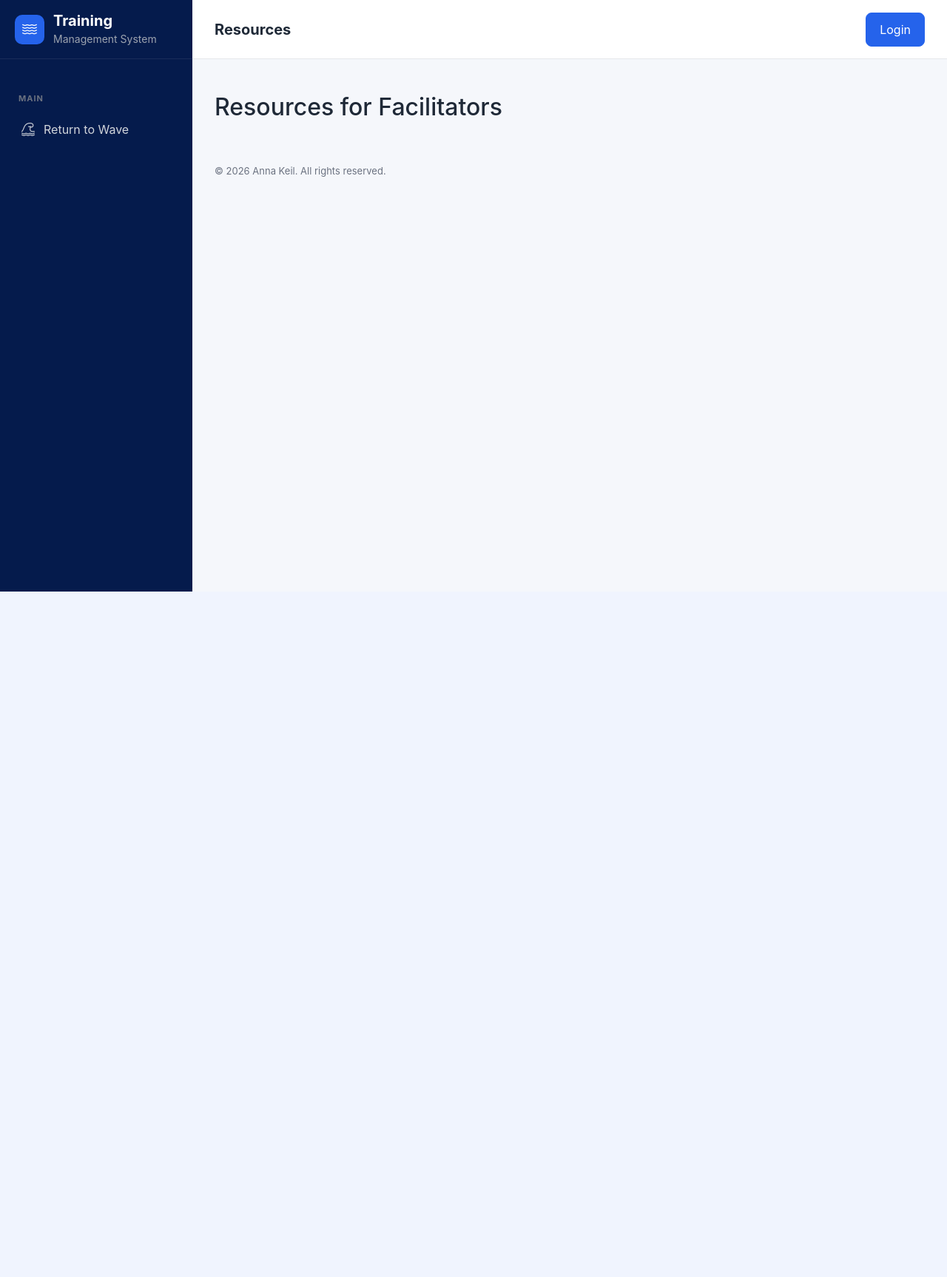
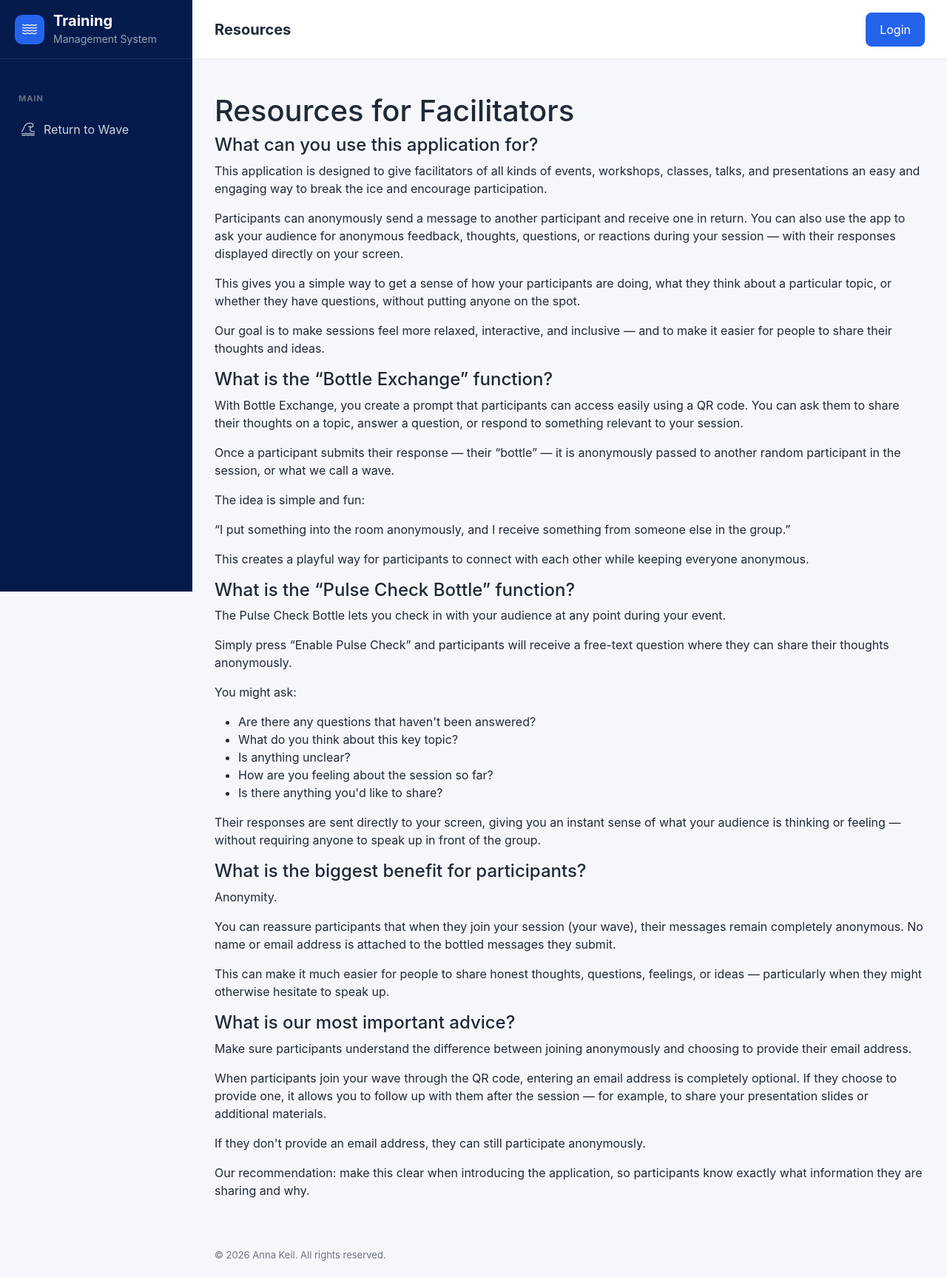
Before and after one commit to annakeil2/project-wave, a Django app: page /resources/ in a window 1280 px wide. Shown: the whole page at 74% size. Before the commit the page ends 800 px from the top, so only its background shows below. Run offline with Django 4.2, Linux system fonts and the light colour scheme.

Commit message:
feat: added content to resources subpage and added meta name and description

```diff
--- a/wave_project/wave_app/templates/base.html
+++ b/wave_project/wave_app/templates/base.html
@@ -11,10 +11,11 @@
         name="viewport"
         content="width=device-width, initial-scale=1.0"
     >
-
+    <meta name="description"
+        content="XXXX">
     <title>
         {% block title %}
-            Training Management System
+            Bottles Messages Application - Project Wave
         {% endblock %}
     </title>
 
--- a/wave_project/wave_app/templates/resources.html
+++ b/wave_project/wave_app/templates/resources.html
@@ -6,8 +6,123 @@
 
 {% block content %}
 
-<h2>Resources for Facilitators</h2>
+<h1>Resources for Facilitators</h1>
 
+<h4>What can you use this application for?</h4>
 
+<p>
+  This application is designed to give facilitators of all kinds of events, workshops,
+  classes, talks, and presentations an easy and engaging way to break the ice and
+  encourage participation.
+</p>
+
+<p>
+  Participants can anonymously send a message to another participant and receive one
+  in return. You can also use the app to ask your audience for anonymous feedback,
+  thoughts, questions, or reactions during your session — with their responses
+  displayed directly on your screen.
+</p>
+
+<p>
+  This gives you a simple way to get a sense of how your participants are doing, what
+  they think about a particular topic, or whether they have questions, without putting
+  anyone on the spot.
+</p>
+
+<p>
+  Our goal is to make sessions feel more relaxed, interactive, and inclusive — and to
+  make it easier for people to share their thoughts and ideas.
+</p>
+
+<h4>What is the “Bottle Exchange” function?</h4>
+
+<p>
+  With Bottle Exchange, you create a prompt that participants can access easily using
+  a QR code. You can ask them to share their thoughts on a topic, answer a question,
+  or respond to something relevant to your session.
+</p>
+
+<p>
+  Once a participant submits their response — their “bottle” — it is anonymously
+  passed to another random participant in the session, or what we call a wave.
+</p>
+
+<p>The idea is simple and fun:</p>
+
+<blockquote>
+  “I put something into the room anonymously, and I receive something from someone
+  else in the group.”
+</blockquote>
+
+<p>
+  This creates a playful way for participants to connect with each other while keeping
+  everyone anonymous.
+</p>
+
+<h4>What is the “Pulse Check Bottle” function?</h4>
+
+<p>
+  The Pulse Check Bottle lets you check in with your audience at any point during
+  your event.
+</p>
+
+<p>
+  Simply press “Enable Pulse Check” and participants will receive a free-text question
+  where they can share their thoughts anonymously.
+</p>
+
+<p>You might ask:</p>
+
+<ul>
+  <li>Are there any questions that haven't been answered?</li>
+  <li>What do you think about this key topic?</li>
+  <li>Is anything unclear?</li>
+  <li>How are you feeling about the session so far?</li>
+  <li>Is there anything you'd like to share?</li>
+</ul>
+
+<p>
+  Their responses are sent directly to your screen, giving you an instant sense of
+  what your audience is thinking or feeling — without requiring anyone to speak up in
+  front of the group.
+</p>
+
+<h4>What is the biggest benefit for participants?</h4>
+
+<p>Anonymity.</p>
+
+<p>
+  You can reassure participants that when they join your session (your wave), their
+  messages remain completely anonymous. No name or email address is attached to the
+  bottled messages they submit.
+</p>
+
+<p>
+  This can make it much easier for people to share honest thoughts, questions,
+  feelings, or ideas — particularly when they might otherwise hesitate to speak up.
+</p>
+
+<h4>What is our most important advice?</h4>
+
+<p>
+  Make sure participants understand the difference between joining anonymously and
+  choosing to provide their email address.
+</p>
+
+<p>
+  When participants join your wave through the QR code, entering an email address is
+  completely optional. If they choose to provide one, it allows you to follow up with
+  them after the session — for example, to share your presentation slides or additional
+  materials.
+</p>
+
+<p>
+  If they don't provide an email address, they can still participate anonymously.
+</p>
+
+<p>
+  Our recommendation: make this clear when introducing the application, so participants
+  know exactly what information they are sharing and why.
+</p>
 
 {% endblock %}
```
